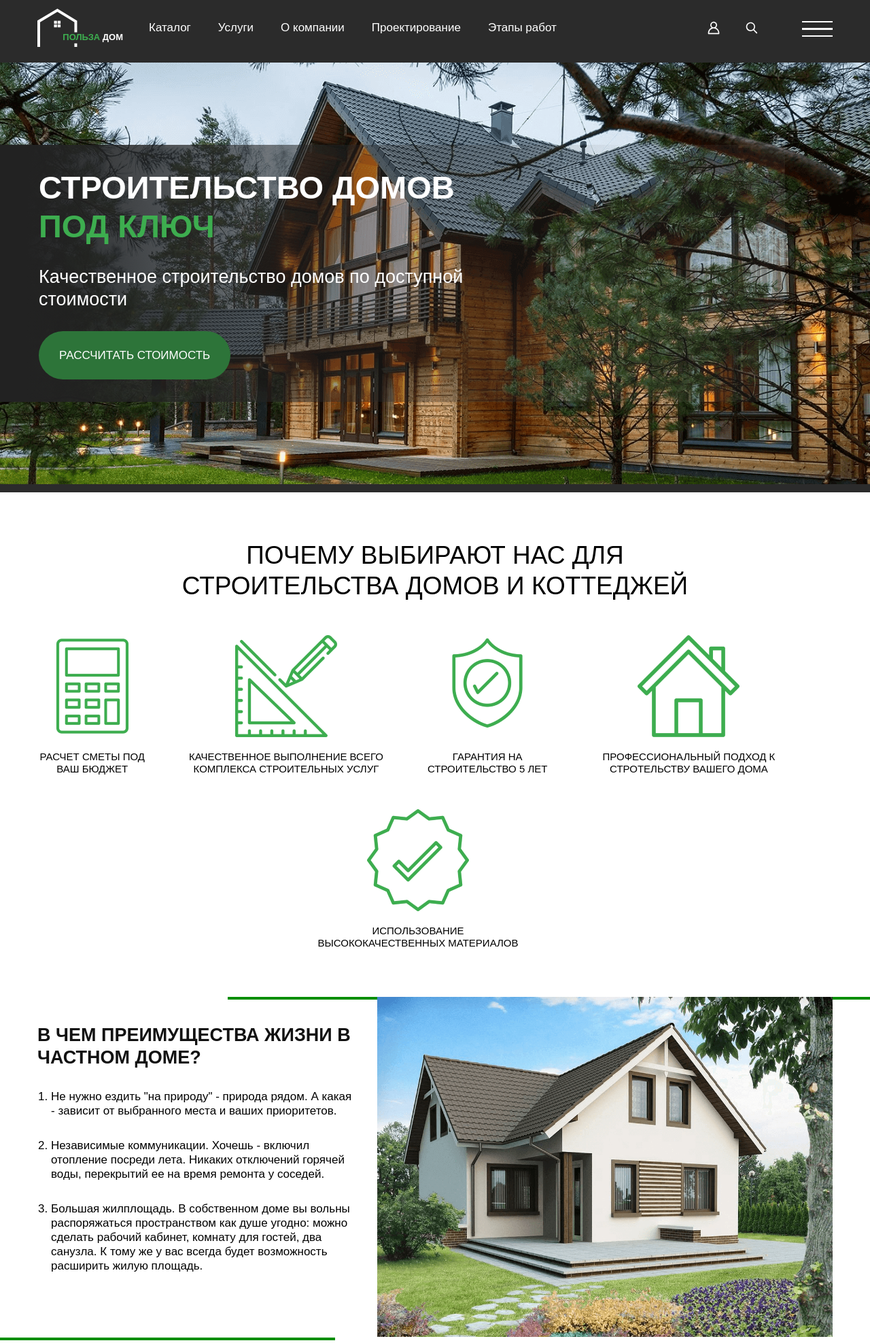
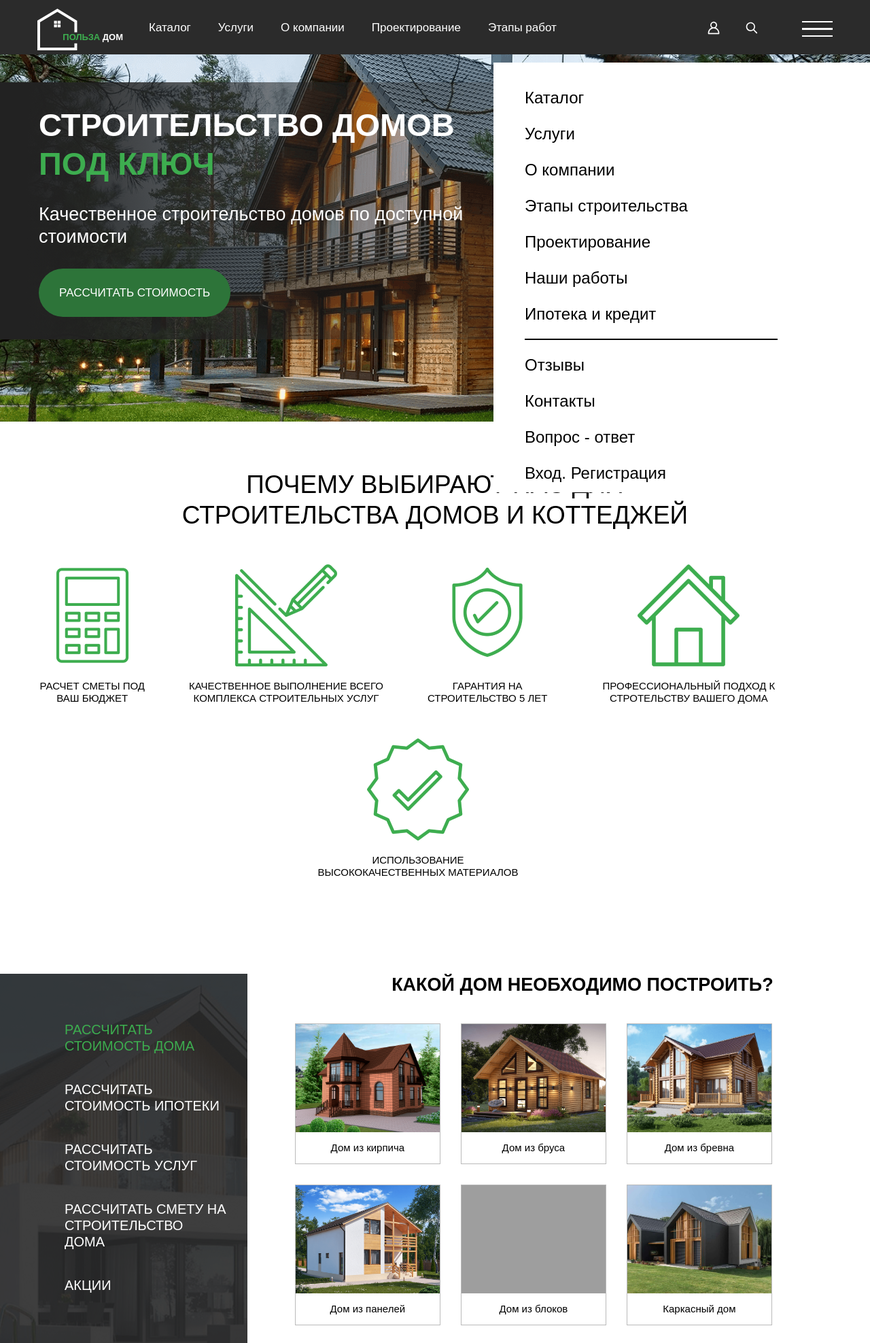
Before and after one commit to ilyas-ilimbaev/polza-dom, a PHP site: page / in a window 1280 px wide. Shown: the top 1975 px of the page at 68% size. Run offline with PHP 8.4, Linux system fonts and the light colour scheme; grey boxes are pictures that could not be loaded.

Commit message:
Additing calculate section

```diff
--- a/css/style.css
+++ b/css/style.css
@@ -80,15 +80,6 @@ img {
 .container {
   max-width: 1170px;
   margin: 0 auto;
-}
-
-.icon {
-  max-width: inherit;
-  width: 100%;
-  height: inherit;
-  -o-object-fit: cover;
-     object-fit: cover;
-  fill: white;
 }
 
 .item-icon {
@@ -201,10 +192,25 @@ img {
   color: #FFFFFF;
 }
 
+.arrow {
+  width: 27px;
+  height: 16px;
+  margin-left: 10px;
+  background-image: url(../img/arrow.png);
+}
+
 /*секции*/
 .header {
   position: relative;
+  background-color: #2B2B2B;
+}
+.header__wrapper {
+  position: fixed;
+  right: 0;
   padding: 12px 0px;
+  height: 80px;
+  width: 100%;
+  z-index: 2;
   background-color: #2B2B2B;
 }
 .header-top {
@@ -219,14 +225,14 @@ img {
   display: flex;
   align-items: center;
 }
-.header-menu {
+.header-list {
   display: flex;
   justify-content: space-between;
 }
-.header-menu-item {
+.header-list-item {
   margin-left: 40px;
 }
-.header-menu-link {
+.header-list-link {
   font-family: "Montserrat", sans-serif;
   font-size: 17px;
   font-weight: 400;
@@ -309,6 +315,31 @@ img {
   justify-content: center;
   background: linear-gradient(90.18deg, #222222 3.44%, rgba(43, 43, 43, 0.3) 55.56%, rgba(255, 255, 255, 0.05) 81.76%);
 }
+.header-menu {
+  position: fixed;
+  padding: 35px 46px;
+  width: 554px;
+  height: 632px;
+  top: 92px;
+  right: 0;
+  background: #FFFFFF;
+  z-index: 2;
+}
+.header-menu-item {
+  margin-bottom: 20px;
+}
+.header-menu-link {
+  font-family: "Montserrat", sans-serif;
+  font-weight: 400;
+  font-size: 24px;
+  line-height: 33px;
+  color: #000;
+}
+.header-menu-line {
+  width: 372px;
+  height: 1px;
+  border: 1px solid #000;
+}
 
 .benefits {
   padding-top: 70px;
@@ -350,6 +381,95 @@ img {
   align-items: center;
   justify-content: center;
 }
+.calculation {
+  padding: 70px 0 40px 0;
+}
+.calculation__wrapper {
+  display: flex;
+}
+.calculation-tabs {
+  position: relative;
+  margin-right: 70px;
+  padding: 70px 30px 95px 95px;
+  max-width: 498px;
+  background-image: url(../img/section-calculateBg.png);
+  background-position: center;
+  background-repeat: no-repeat;
+  background-size: cover;
+  z-index: 1;
+}
+.calculation-tabs::before {
+  content: "";
+  display: block;
+  position: absolute;
+  top: 0;
+  left: 0;
+  width: 100%;
+  height: 100%;
+  background: rgba(42, 42, 42, 0.9);
+  z-index: -1;
+}
+.calculation-tabs__item {
+  margin-bottom: 40px;
+  font-family: "Montserrat", sans-serif;
+  font-weight: 500;
+  font-size: 20px;
+  line-height: 24px;
+  text-transform: uppercase;
+  color: #FFFFFF;
+  cursor: pointer;
+}
+.calculation-tabs__item.active {
+  color: #3DAD4F;
+}
+.calculation-content__title {
+  margin-bottom: 40px;
+  font-family: "Montserrat", sans-serif;
+  font-weight: 550;
+  font-size: 27px;
+  line-height: 33px;
+  text-align: center;
+  text-transform: uppercase;
+  color: #000;
+}
+.calculation-content__items-wrapper {
+  display: flex;
+  flex-wrap: wrap;
+  justify-content: left;
+}
+.calculation-content__item {
+  margin: 0px 30px 30px 0;
+  width: 214px;
+  display: flex;
+  flex-direction: column;
+  text-align: center;
+  border: 1px solid #BABABA;
+}
+.calculation-content__item-link {
+  margin: 14px 0;
+  font-family: "Montserrat", sans-serif;
+  font-weight: 400;
+  font-size: 15px;
+  line-height: 18px;
+  color: #000;
+}
+.calculation-content__img {
+  width: 100%;
+  height: 100%;
+  max-width: 214px;
+  max-height: 189px;
+}
+.calculation-content-btn {
+  display: inline-flex;
+  align-items: center;
+  font-family: "Montserrat", sans-serif;
+  font-size: 27px;
+  line-height: 33px;
+  text-align: center;
+  text-transform: uppercase;
+  color: #000;
+}
+
 .more {
   position: relative;
 }
@@ -739,7 +859,7 @@ img {
 }
 
 /*адаптив*/
-@media (max-width: 360px) {
+@media (max-width: 396px) {
   .container {
     max-width: 330px;
   }
@@ -863,4 +983,11 @@ img {
   .reviews-comment__wrapper {
     margin-right: 0;
   }
+  .calculation-tabs {
+    margin-right: 0;
+    padding: 50px 25px;
+  }
+  .calculation-content {
+    display: none;
+  }
 }/*# sourceMappingURL=style.css.map */
--- a/index.html
+++ b/index.html
@@ -13,8 +13,8 @@
 </head>
 <body>
     <section class="header">
-        <div class="container">
-            <div class="header__wrapper">
+        <div class="header__wrapper">
+            <div class="container">
                 <div class="header-top">
                     <div class="header-nav">
                         <div class="header-nav-left">
@@ -26,21 +26,21 @@
                                     <use xlink:href="img/sprite.svg#logo"></use>
                                 </svg>
                             </div>
-                            <ul class="header-menu">
-                                <li class="header-menu-item">
-                                    <a href="" class="header-menu-link">Каталог</a>
+                            <ul class="header-list">
+                                <li class="header-list-item">
+                                    <a href="" class="header-list-link">Каталог</a>
                                 </li>
-                                <li class="header-menu-item">
-                                    <a href="" class="header-menu-link">Услуги</a>
+                                <li class="header-list-item">
+                                    <a href="" class="header-list-link">Услуги</a>
                                 </li>
-                                <li class="header-menu-item">
-                                    <a href="" class="header-menu-link">О компании</a>
+                                <li class="header-list-item">
+                                    <a href="" class="header-list-link">О компании</a>
                                 </li>
-                                <li class="header-menu-item">
-                                    <a href="" class="header-menu-link">Проектирование</a>
+                                <li class="header-list-item">
+                                    <a href="" class="header-list-link">Проектирование</a>
                                 </li>
-                                <li class="header-menu-item">
-                                    <a href="" class="header-menu-link">Этапы работ</a>
+                                <li class="header-list-item">
+                                    <a href="" class="header-list-link">Этапы работ</a>
                                 </li>
                             </ul>
                         </div>
@@ -64,6 +64,44 @@
                                 <span></span>
                             </div>
                         </div>
+                    </div>
+                    <div class="header-menu">
+                        <ul class="header-menu-list">
+                            <li class="header-menu-item">
+                                <a href="" class="header-menu-link">Каталог</a>
+                            </li>
+                            <li class="header-menu-item">
+                                <a href="" class="header-menu-link">Услуги</a>
+                            </li>
+                            <li class="header-menu-item">
+                                <a href="" class="header-menu-link">О компании</a>
+                            </li>
+                            <li class="header-menu-item">
+                                <a href="" class="header-menu-link">Этапы строительства</a>
+                            </li>
+                            <li class="header-menu-item">
+                                <a href="" class="header-menu-link">Проектирование</a>
+                            </li>
+                            <li class="header-menu-item">
+                                <a href="" class="header-menu-link">Наши работы</a>
+                            </li>
+                            <li class="header-menu-item">
+                                <a href="" class="header-menu-link">Ипотека и кредит</a>
+                            </li>
+                            <li class="header-menu-item header-menu-line"></li>
+                            <li class="header-menu-item">
+                                <a href="" class="header-menu-link">Отзывы</a>
+                            </li>
+                            <li class="header-menu-item">
+                                <a href="" class="header-menu-link">Контакты</a>
+                            </li>
+                            <li class="header-menu-item">
+                                <a href="" class="header-menu-link">Вопрос - ответ</a>
+                            </li>
+                            <li class="header-menu-item">
+                                <a href="" class="header-menu-link">Вход. Регистрация</a>
+                            </li>
+                        </ul>
                     </div>
                 </div>
             </div>
@@ -121,6 +159,53 @@
                         <h4 class="benefits-item__title">ИСПОЛЬЗОВАНИЕ ВЫСОКОКАЧЕСТВЕННЫХ МАТЕРИАЛОВ</h4>
                     </div>
                 </div>
+            </div>
+        </div>
+    </section>
+    <section class="calculation">
+        <div class="calculation__wrapper">
+            <div class="calculation-tabs">
+                <div class="calculation-tabs__item active">Рассчитать стоимость дома</div>
+                <div class="calculation-tabs__item">Рассчитать стоимость ипотеки</div>
+                <div class="calculation-tabs__item">Рассчитать стоимость услуг</div>
+                <div class="calculation-tabs__item">Рассчитать смету на строительство дома</div>
+                <div class="calculation-tabs__item">Акции</div>
+            </div>
+            <div class="calculation-content">
+                <h3 class="calculation-content__title">Какой дом необходимо построить?</h3>
+                <div class="calculation-content__items-wrapper">
+                    <div class="calculation-content__item">
+                        <img src="img/sectionCalculate-img-Brick-house.png" alt="Дом из кирпича" class="calculation-content__img">
+                        <a href="" class="calculation-content__item-link">Дом из кирпича</a>
+                    </div>
+                    <div class="calculation-content__item">
+                        <img src="img/sectionCalculate-img-Timber-house.png" alt="Дом из бруса" class="calculation-content__img">
+                        <a href="" class="calculation-content__item-link">Дом из бруса</a>
+                    </div>
+                    <div class="calculation-content__item">
+                        <img src="img/sectionCalculate-img-Log-house.png" alt="Дом из бревна" class="calculation-content__img">
+                        <a href="" class="calculation-content__item-link">Дом из бревна</a>
+                    </div>
+                    <div class="calculation-content__item">
+                        <img src="img/sectionCalculate-img-House-of-tiles.png" alt="Дом из панелей" class="calculation-content__img">
+                        <a href="" class="calculation-content__item-link">Дом из панелей</a>
+                    </div>
+                    <div class="calculation-content__item">
+                        <img src="img/sectionCalculate-img-Block-house.png" alt="Дом из блоков" class="calculation-content__img">
+                        <a href="" class="calculation-content__item-link">Дом из блоков</a>
+                    </div>
+                    <div class="calculation-content__item">
+                        <img src="img/sectionCalculate-img-Frame-house.png" alt="Каркасный дом" class="calculation-content__img">
+                        <a href="" class="calculation-content__item-link">Каркасный дом</a>
+                    </div>
+                    <div class="calculation-content__item">
+                        <img src="img/sectionCalculate-img-House-carriage.png" alt="Дом из лафета" class="calculation-content__img">
+                        <a href="" class="calculation-content__item-link">Дом из лафета</a>
+                    </div>
+                </div>
+                <a href="#" class="calculation-content-btn">Далее
+                    <span class="arrow"></span>
+                </a>
             </div>
         </div>
     </section>
@@ -246,7 +331,7 @@
             </div>
         </div>
     </section>
-    <footer class="footer">
+    <!-- <footer class="footer">
         <div class="container">
             <div class="footer__wrapper">
                 <div class="footer-left">
@@ -282,7 +367,7 @@
                 </div>
             </div>
         </div>
-    </footer>
+    </footer> -->
     <!-- <div class="btn-help-questions">
         <a class="btn-calc">Рассчитать стоимость</a>
         <div class="btn-question-icon">
--- a/sass/_media.sass
+++ b/sass/_media.sass
@@ -2,13 +2,13 @@
 
 @media only screen and (min-width: 1200px)
 
-@media (max-width: 1200px)
+@media (max-width: 1366px)
 
 @media (max-width: 992px)
 
 @media (max-width: 768px)
 
-@media (max-width: 360px)
+@media (max-width: 396px)
     .container
         max-width: 330px
     .header
@@ -105,3 +105,9 @@
         &-comment
             &__wrapper
                 margin-right: 0
+    .calculation
+        &-tabs
+            margin-right: 0
+            padding: 50px 25px
+        &-content
+            display: none
--- a/sass/_settings.sass
+++ b/sass/_settings.sass
@@ -42,12 +42,12 @@ img
 .container
     max-width: 1170px
     margin: 0 auto
-.icon
-    max-width: inherit
-    width: 100%
-    height: inherit
-    object-fit: cover
-    fill: #ffff
+// .icon
+//     max-width: inherit
+//     width: 100%
+//     height: inherit
+//     object-fit: cover
+//     fill: #ffff
 .item-icon
     width: 20px
     height: 20px
@@ -144,3 +144,8 @@ img
         font-size: 13px
         line-height: 16px
         color: $base-color
+.arrow
+    width: 27px
+    height: 16px
+    margin-left: 10px
+    background-image: url(../img/arrow.png)
--- /dev/null
+++ b/sass/sections/_calculation.sass
@@ -0,0 +1,78 @@
+.calculation
+    padding: 70px 0 40px 0
+    &__wrapper
+        display: flex
+    &-tabs
+        position: relative
+        margin-right: 70px
+        padding: 70px 30px 95px 95px
+        max-width: 498px
+        background-image: url(../img/section-calculateBg.png)
+        background-position: center
+        background-repeat: no-repeat
+        background-size: cover
+        z-index: 1
+        &::before
+            content: ""
+            display: block
+            position: absolute
+            top: 0
+            left: 0
+            width: 100%
+            height: 100%
+            background: rgba(42, 42, 42, 0.9)
+            z-index: -1
+        &__item
+            margin-bottom: 40px
+            font-family: $base-font
+            font-weight: 500
+            font-size: 20px
+            line-height: 24px
+            text-transform: uppercase
+            color: $base-color
+            cursor: pointer
+            &.active
+                color: #3DAD4F
+    &-content
+        &__title
+            margin-bottom: 40px
+            font-family: $base-font
+            font-weight: 550
+            font-size: 27px
+            line-height: 33px
+            text-align: center
+            text-transform: uppercase
+            color: $black-color
+        &__items
+            &-wrapper
+                display: flex
+                flex-wrap: wrap
+                justify-content: left
+        &__item
+            margin: 0px 30px 30px 0
+            width: 214px
+            display: flex
+            flex-direction: column
+            text-align: center
+            border: 1px solid #BABABA
+            &-link
+                margin: 14px 0
+                font-family: $base-font
+                font-weight: 400
+                font-size: 15px
+                line-height: 18px
+                color: $black-color
+        &__img
+            width: 100%
+            height: 100%
+            max-width: 214px
+            max-height: 189px
+        &-btn
+            display: inline-flex
+            align-items: center
+            font-family: $base-font
+            font-size: 27px
+            line-height: 33px
+            text-align: center
+            text-transform: uppercase
+            color: $black-color
--- a/sass/sections/_header.sass
+++ b/sass/sections/_header.sass
@@ -1,7 +1,15 @@
 .header
     position: relative
-    padding: 12px 0px
+    // padding: 12px 0px
     background-color: #2B2B2B
+    &__wrapper
+        position: fixed
+        right: 0
+        padding: 12px 0px
+        height: 80px
+        width: 100%
+        z-index: 2
+        background-color: #2B2B2B
     &-top
         height: 80px
 
@@ -12,7 +20,7 @@
         &-left, &-right
             display: flex
             align-items: center
-    &-menu
+    &-list
         display: flex
         justify-content: space-between
         &-item
@@ -91,3 +99,26 @@
             flex-direction: column
             justify-content: center
             background: linear-gradient(90.18deg, #222222 3.44%, rgba(43, 43, 43, 0.3) 55.56%, rgba(255, 255, 255, 0.05) 81.76%)
+
+    &-menu
+        position: fixed
+        padding: 35px 46px
+        width: 554px
+        height: 632px
+        top: 92px
+        right: 0
+        background: #FFFFFF
+        z-index: 2
+        &-list
+        &-item
+            margin-bottom: 20px
+        &-link
+            font-family: $base-font
+            font-weight: 400
+            font-size: 24px
+            line-height: 33px
+            color: $black-color
+        &-line
+            width: 372px
+            height: 1px
+            border: 1px solid $black-color
--- a/sass/style.sass
+++ b/sass/style.sass
@@ -7,6 +7,7 @@
 /*секции*/
 @import 'sections/header'
 @import 'sections/benefits'
+@import 'sections/calculation'
 @import 'sections/more'
 @import 'sections/reviews'
 @import 'sections/footer'
```
Also changed, not shown: img/arrow.png (added), img/section-calculateBg.png (added), img/section-more-img.png, img/sectionCalculate-btn-icon.svg (added), img/sectionCalculate-img-Brick-house.png (added), img/sectionCalculate-img-Frame-house.png (added), img/sectionCalculate-img-House-carriage.png (added), img/sectionCalculate-img-House-of-tiles.png (added), img/sectionCalculate-img-Log-house.png (added), img/sectionCalculate-img-Timber-house.png (added), img/sprite.svg, 2 other files.
